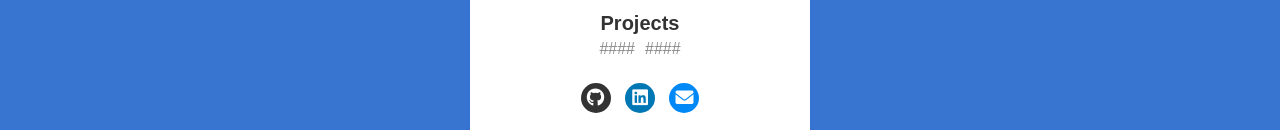
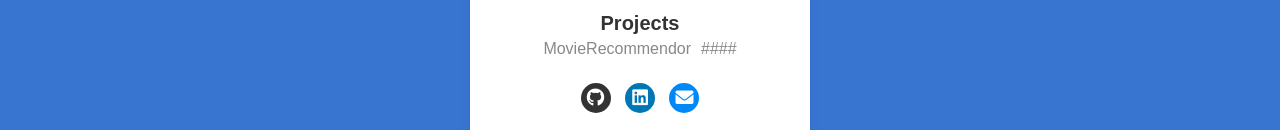
Before and after one commit to Sandesh7502/portfolio, a plain HTML site: page index.html in a window 1280 px wide. Shown: the part 435-565 px from the top of the page. Drawn offline with Linux system fonts and the light colour scheme.

Commit message:
update index.html

```diff
--- a/index.html
+++ b/index.html
@@ -52,7 +52,7 @@
           <ul class="project-list">
             <li>
               <a href="" target="_blank"
-                >####</a
+                >MovieRecommendor</a
               >
             </li>
             <li>
```
